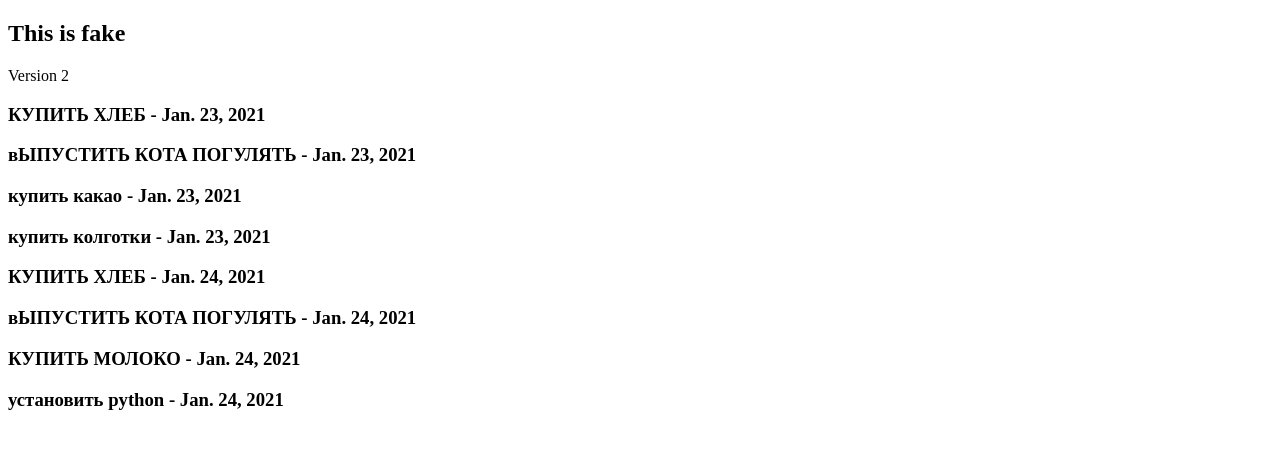
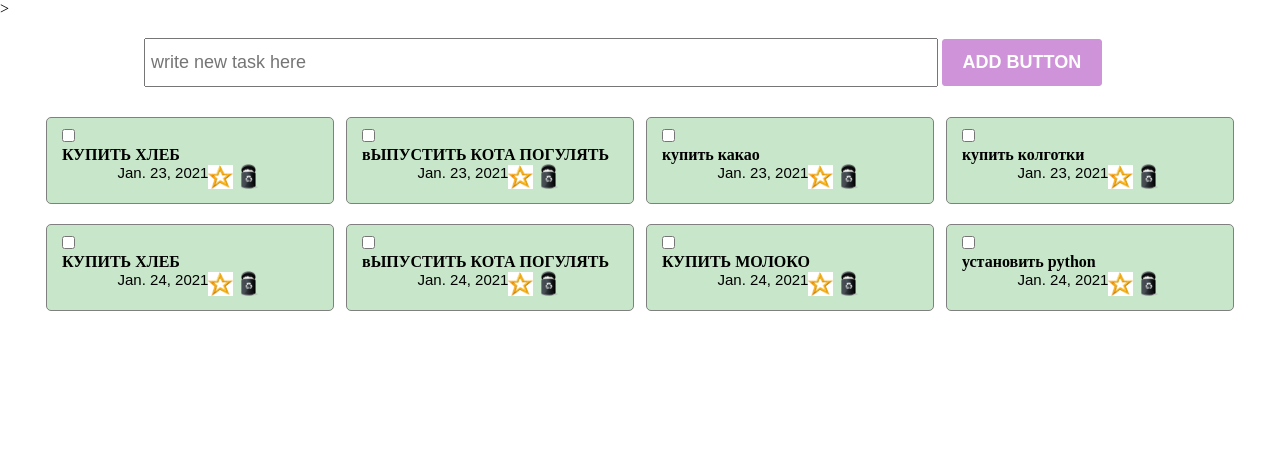
Before and after one commit to loliki007/todo-final-version, a Django app: page /test/ in a window 1280 px wide. Shown: the top 449 px of the page. Run offline with Django 3.2, Linux system fonts and the light colour scheme; data comes from the database, SQL or seed files in the repository.

Commit message:
changed test.html

```diff
--- a/todo/main/templates/test.html
+++ b/todo/main/templates/test.html
@@ -1,17 +1,47 @@
+{% load static %}
 <!DOCTYPE html>
 <html lang="en">
-<head>
-    <meta charset="UTF-8">
-    <meta name="viewport" content="width=device-width, initial-scale=1.0">
-    <title>Document</title>
-</head>
+        <head>
+            <meta charset="UTF-8">
+            <meta name="viewport" content="width=device-width, initial-scale=1.0">
+            <title>Todo</title>
+            <!-- <link rel="stylesheet" href="./styles/index.css">-->>
+            <!--<link rel="stylesheet" href="./styles/checkbox.css"> -->
+            <link rel="stylesheet" href="{% static 'styles/index.css' %}" />
+            <link rel="stylesheet" href="{% static 'styles/checkbox.css' %}">
+        </head>
 <body>
-    <h2>This is fake</h2>
-    <div>Version 2</div>
-    {% for todo in todo_list %}
-       <h3>{{ todo.text }} - {{ todo.created_at }} </h3>
-    {% endfor %}
 
 
+    <section>
+        <div class="create_container">
+            <input
+            class="create_input"
+            type="text"
+            placeholder="write new task here">
+            <button class="create_button">Add button</button>
+        </div>
 
+
+        <div class="todo_container">
+            {% for todo in todo_list %}
+            <div class="todo_item">
+                <div class="todo_item_header">
+                    <label class="checkbox_container">
+                        <input type="checkbox">
+                        <span class="checkmark"></span>
+                    </label>
+                    <h4>{{ todo.text }}</h4>
+                    </div>
+                    <div class="todo_item_footer">
+                    <p>{{ todo.created_at }}</p>
+                    <div class="action_buttons">
+                        <img src="../icons/stella2.jpg">
+                        <img src="./icons/korzina.png">
+                    </div>
+                </div>
+            </div>
+        {% endfor %}
+            </div>
+    </section>
 </html>
```
